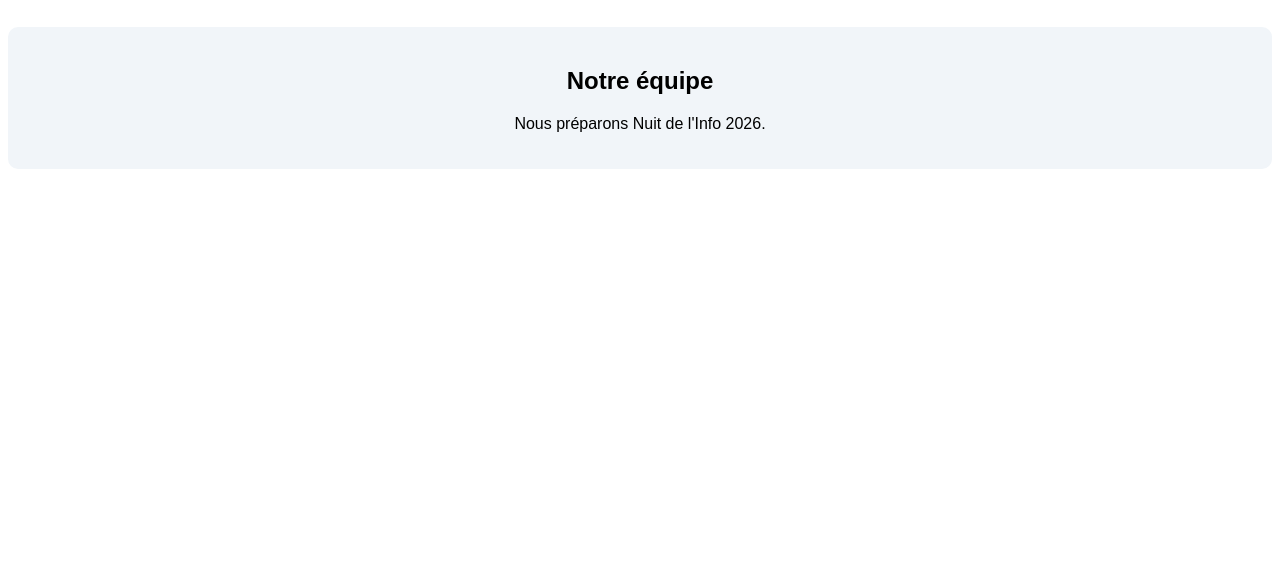
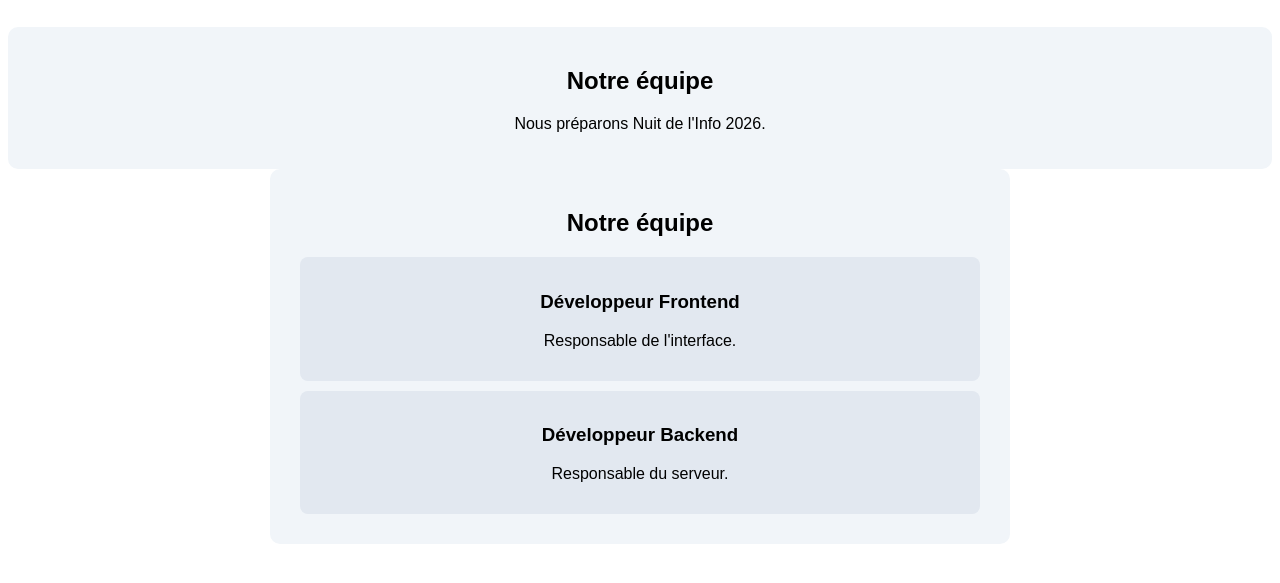
Before and after one commit to 25020-sketch/nuit-dinfo, a plain HTML site: page index.html in a window 1280 px wide. Shown: the part 179-762 px from the top of the page. Drawn offline with Linux system fonts and the light colour scheme.

Commit message:
new update

```diff
--- a/index.html
+++ b/index.html
@@ -14,5 +14,18 @@
     <p>Nous préparons Nuit de l'Info 2026.</p>
 </section>
 
+<section class="team">
+    <h2>Notre équipe</h2>
+
+    <div class="member">
+        <h3>Développeur Frontend</h3>
+        <p>Responsable de l'interface.</p>
+    </div>
+
+    <div class="member">
+        <h3>Développeur Backend</h3>
+        <p>Responsable du serveur.</p>
+    </div>
+</section>
 </body>
 </html>
--- a/style.css
+++ b/style.css
@@ -13,3 +13,14 @@ section {
     background-color: #f1f5f9;
     border-radius: 10px;
 }
+.team {
+    max-width: 700px;
+    margin: auto;
+}
+
+.member {
+    padding: 15px;
+    margin: 10px;
+    background: #e2e8f0;
+    border-radius: 8px;
+}
```
